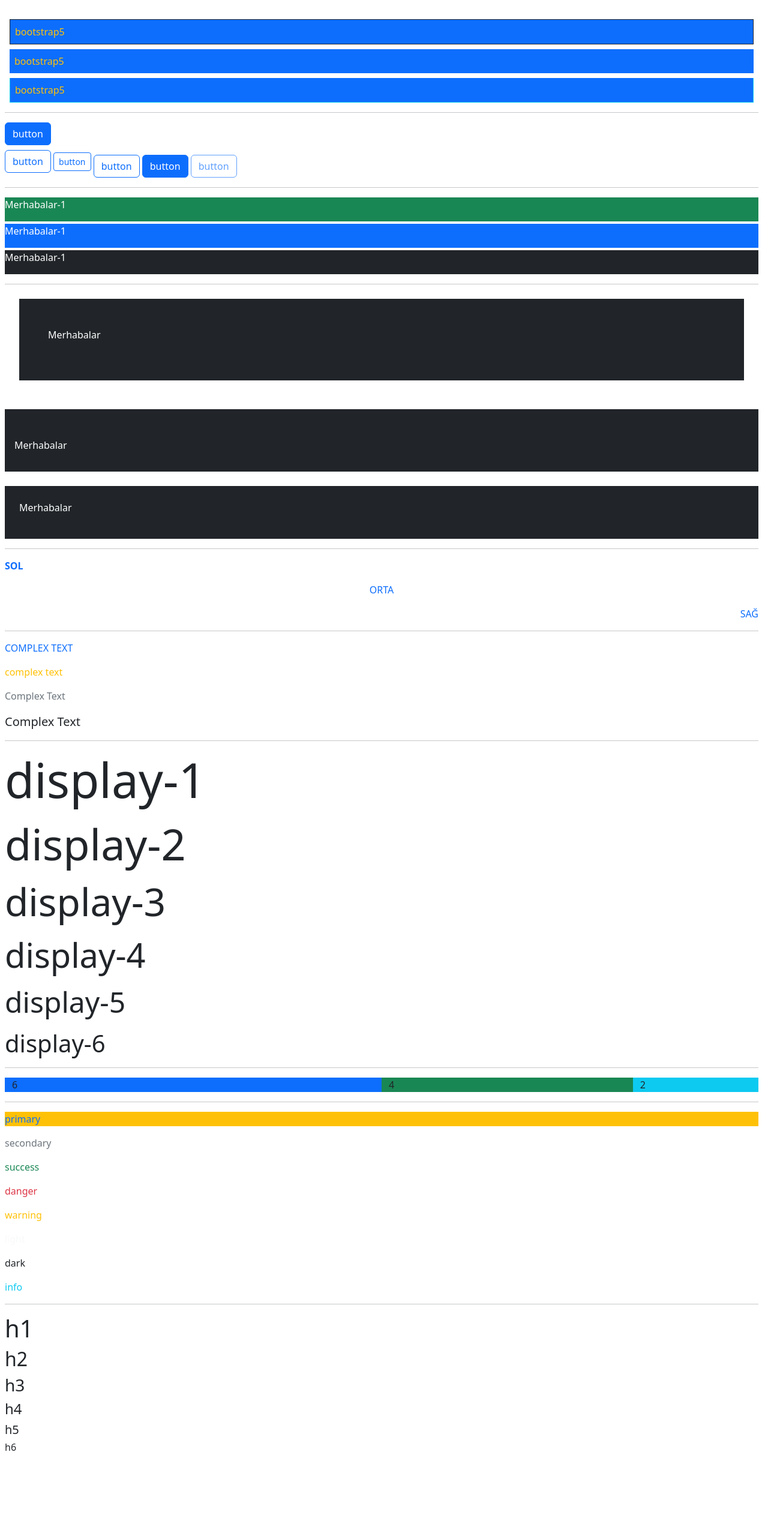
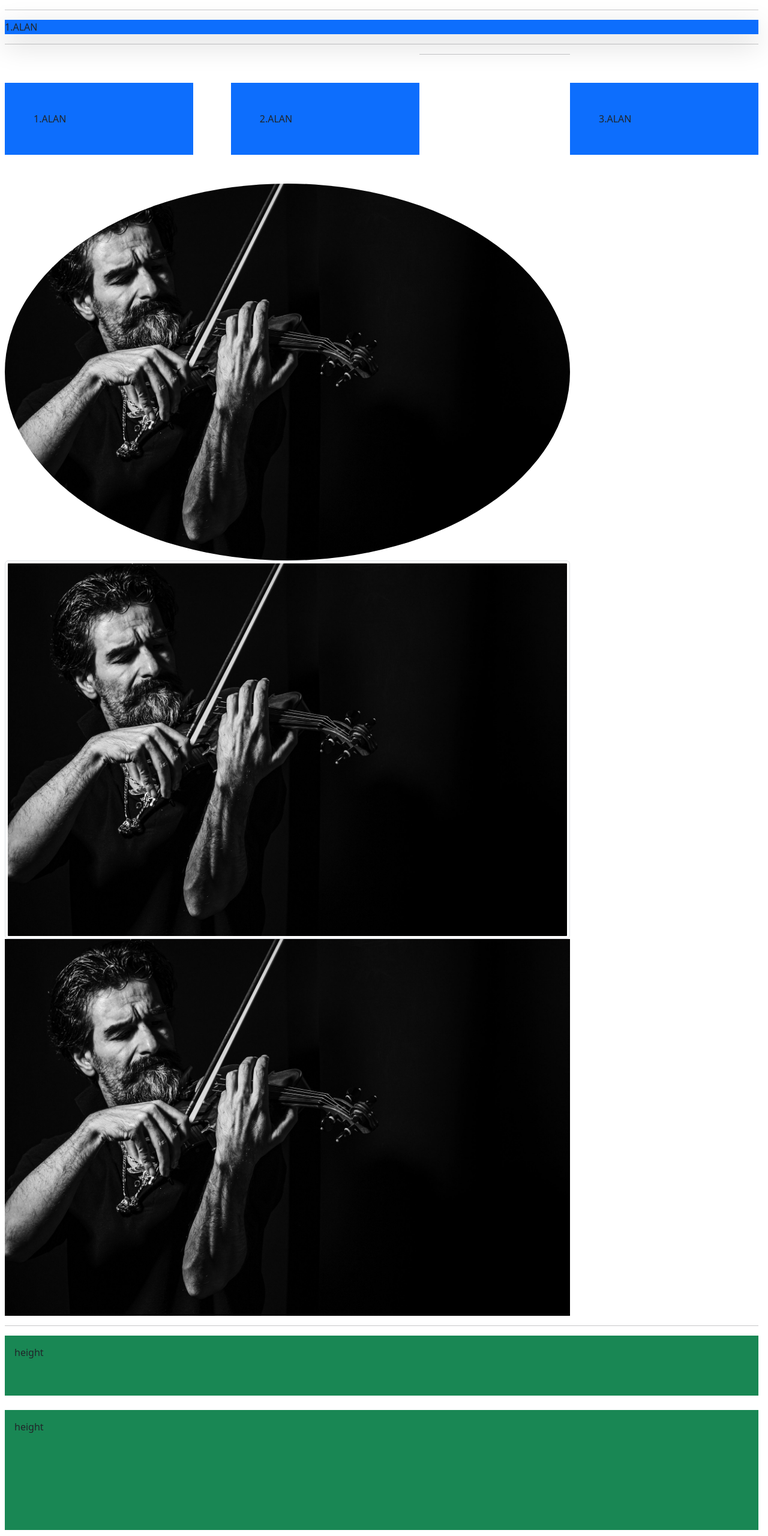
Before and after one commit to hamitmizrak/Ecodation_FullStack7_Frontend, a plain HTML site: page Blog/_3_bootstrap/tutorials_1.html in a window 1280 px wide. Shown: the top 2560 px of the page at 60% size. Before the commit the page ends 2430 px from the top, so only its background shows below. Drawn offline with nearby package versions, Linux system fonts and the light colour scheme.

Commit message:
shadow,float,img-thumbnail

```diff
--- a/Blog/_3_bootstrap/tutorials_1.html
+++ b/Blog/_3_bootstrap/tutorials_1.html
@@ -13,8 +13,37 @@
 </head>
 
 <body class="ms-2 me-3">
+
+    <hr>
+    <div class="bg-primary shadow-lg">1.ALAN</div>
+    <hr>
+    <div class="bg-primary w-25 p-5 mt-5 float-start sha">1.ALAN</div>
+    <div style="margin-left:5%!important" class="bg-primary w-25 p-5 mt-5  float-start">2.ALAN</div>
+    <div class="bg-primary w-25 p-5 mt-5  float-end">3.ALAN</div>
+
+    <div class="clear-fix"></div>
+
+    <hr>
+    <img src="violin.jpg" alt="" class="w-75 rounded-circle mt-5" />
+    <img src="violin.jpg" alt="" class="w-75 img-thumbnail" />
+    <img src="violin.jpg" alt="" class="w-75 img-fluid" />
+    <hr>
+    <div style="height: 400px;">
+        <div class="p-3 bg-success h-25">height</div><br>
+        <div class="p-3 bg-success h-50">height</div><br>
+        <div class="p-3 bg-success h-75">height</div><br>
+        <div class="p-3 bg-success h-100">height</div><br>
+    </div>
+
+
     <br>
-
+    <!-- width: -->
+    <div class="p-3 bg-primary w-auto">width</div>
+    <div class="p-3 bg-primary w-25">width</div>
+    <div class="p-3 bg-primary w-50">width</div>
+    <div class="p-3 bg-primary w-75">width</div>
+    <div class="p-3 bg-primary w-100">width</div>
+    <br>
     <!-- border: -->
     <div class="bg-primary text-warning p-2 m-2 border border-dark ">bootstrap5</div>
     <div class="bg-primary text-warning p-2 m-2 border border-0 ">bootstrap5</div>
```
Also changed, not shown: Blog/_3_bootstrap/violin.jpg (added).
